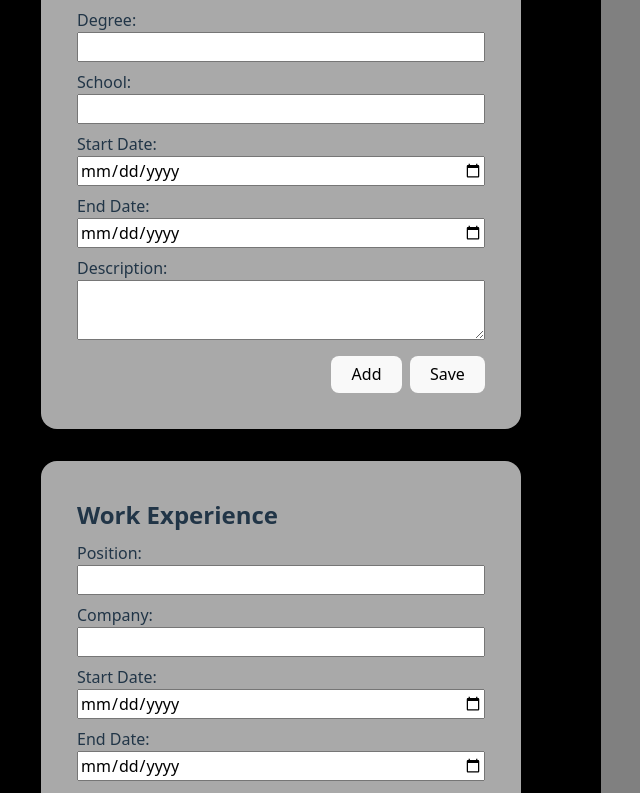
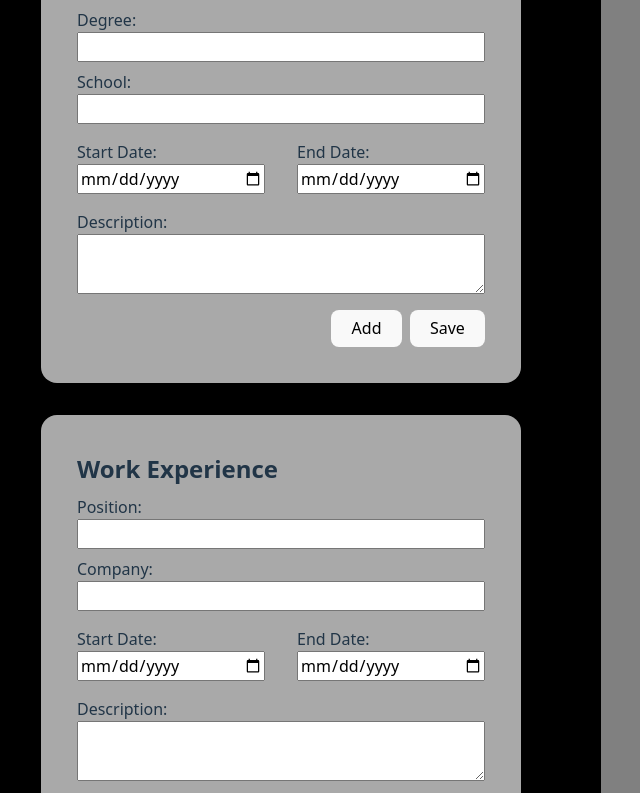
Before and after one commit to andkymon/cv-gen, a React (Vite) app: page / in a window 1280 px wide. Shown: the part 680-1473 px from the top of the page, without its empty margins (39-679 px from the left). Built offline with nearby package versions, Linux system fonts and the light colour scheme.

Commit message:
Add and style date wrappers

```diff
--- a/src/App.css
+++ b/src/App.css
@@ -33,6 +33,15 @@ section {
   padding: 36px;
 }
 
+.date-wrapper {
+  display: flex;
+  gap: 32px;
+}
+
+.date-wrapper .input {
+  flex: 1;
+}
+
 .button-wrapper {
   display: flex;
   justify-content: right;
--- a/src/Education.jsx
+++ b/src/Education.jsx
@@ -6,8 +6,10 @@ function Education() {
       <h2>Education</h2>
       <Input id='degree' label='Degree:' />
       <Input id='school' label='School:' />
-      <Input id='school-start' label='Start Date:' type='date' />
-      <Input id='school-end' label='End Date:' type='date' />
+      <div className='date-wrapper'>
+        <Input id='school-start' label='Start Date:' type='date' />
+        <Input id='school-end' label='End Date:' type='date' />
+      </div>
       <Input id='school-description' label='Description:' isTextbox={true} />
       <div className='button-wrapper'>
         <button>Add</button>
--- a/src/Work.jsx
+++ b/src/Work.jsx
@@ -6,8 +6,10 @@ function Work() {
       <h2>Work Experience</h2>
       <Input id='position' label='Position:' />
       <Input id='company' label='Company:' />
-      <Input id='work-start' label='Start Date:' type='date' />
-      <Input id='work-end' label='End Date:' type='date' />
+      <div className="date-wrapper">
+        <Input id='work-start' label='Start Date:' type='date' />
+        <Input id='work-end' label='End Date:' type='date' />
+      </div>
       <Input id='work-description' label='Description:' isTextbox={true} />
       <div className='button-wrapper'>
         <button>Add</button>
```
